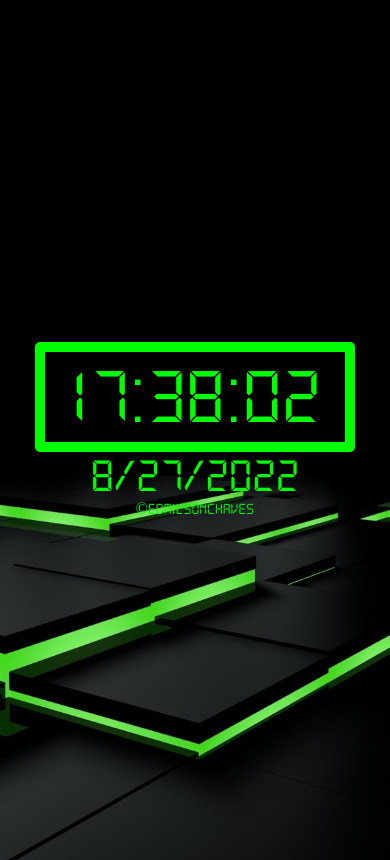
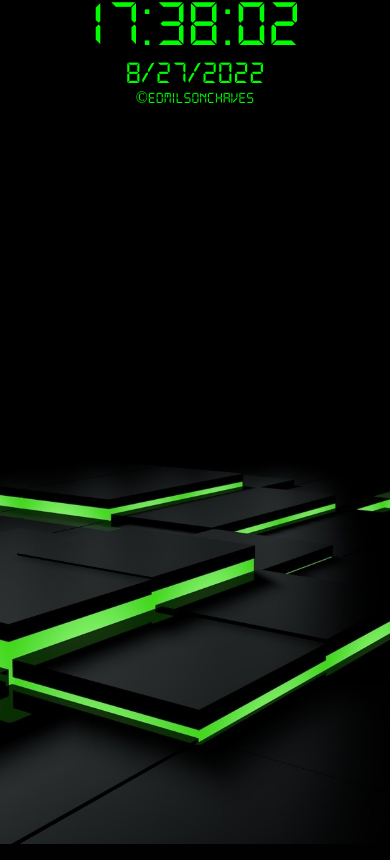
Before and after one commit to edmilsonchaves/hora, a plain HTML site: page index.html in a window 390 px wide. Drawn offline with Linux system fonts and the light colour scheme.

Commit message:
Update style.css

```diff
--- a/style.css
+++ b/style.css
@@ -1,10 +1,13 @@
 
 body {
-    background-color: #16191A;
+    background-color:#010101;
     background-image: url(./img/background-green.jpg);
     background-position: center center;
     background-size:cover;
     background-repeat: no-repeat;
+    background-attachment: fixed;
+    margin:0;
+    padding: 0;
 
 
 }
@@ -18,15 +21,17 @@ body {
 .container {
     display: flex;
     align-items: center;
-    justify-content: center;
+    justify-content: flex-start;
     flex-direction: column;
-    height: 100vh;
+    height: 90vh;
+
+
 
 
 }
 
 #display {
-    border: 15px solid lime;
+    /* border: 1px solid lime; */
     border-radius: 10px;
     width: 80%;
     text-align: center;
@@ -48,7 +53,6 @@ p {
 border-radius: 10px;
 border-width: 10px;
 font-size: 18em;
-padding: 5px;
 }
 
 .data {
@@ -123,6 +127,12 @@ footer a:hover {
 }
 
 @media (max-width: 690px) {
+    .container {
+        display: flex;
+        justify-content: flex-start;
+        margin-top: 9%;
+        height: 82vh;
+    }
     #display > p  {
         font-size: 9em;
     }
@@ -158,10 +168,10 @@ footer a:hover {
 }
 
 @media (max-width: 480px) {
-    #display {
-        border: 10px solid lime;
-        border-radius: 5px;
+    .container {
+        margin-top: -10px;
     }
+
     #display > p  {
          font-size: 5em;
      }
@@ -179,15 +189,12 @@ footer a:hover {
 @media (max-width: 375px) {
     .container {
         display: flex;
-        justify-content: flex-start;
-        margin-top: 30%;
+        justify-content: center;
         height: 82vh;
     }
-    #display {
-        border: 7px solid lime;
-        border-radius: 5px;
 
     }
+
     #display > p {
          font-size: 4em;
 
@@ -205,13 +212,11 @@ footer a:hover {
 @media (max-width: 320px) {
     .container {
         display: flex;
-        justify-content: flex-start;
-        margin-top: 30%;
+        justify-content: center;
+        margin-top: -10px;
         height: 82vh;
     }
-    #display {
-        border: 7px solid lime;
-        border-radius: 5px;
+
 
     }
     #display > p {
```
